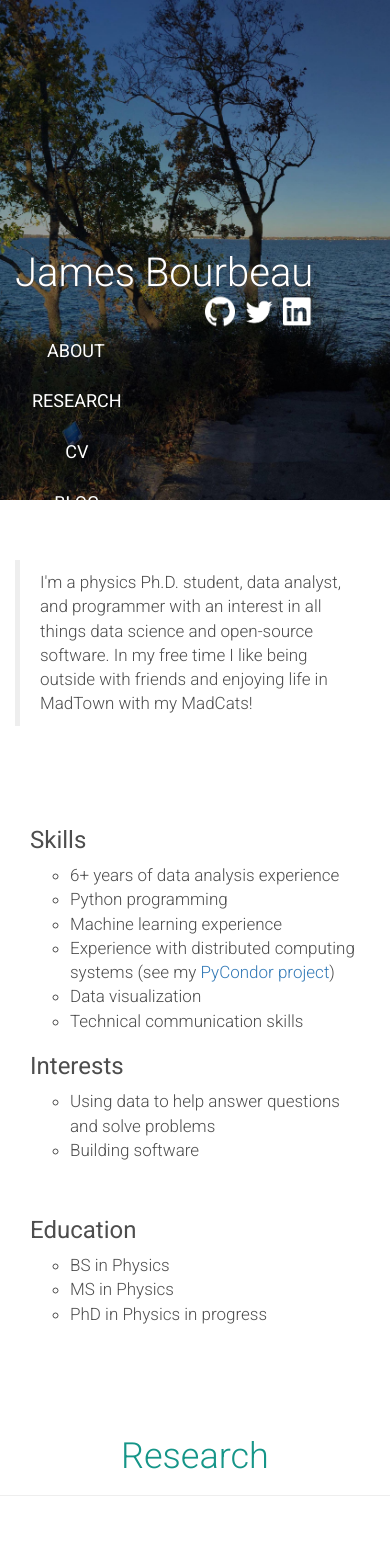
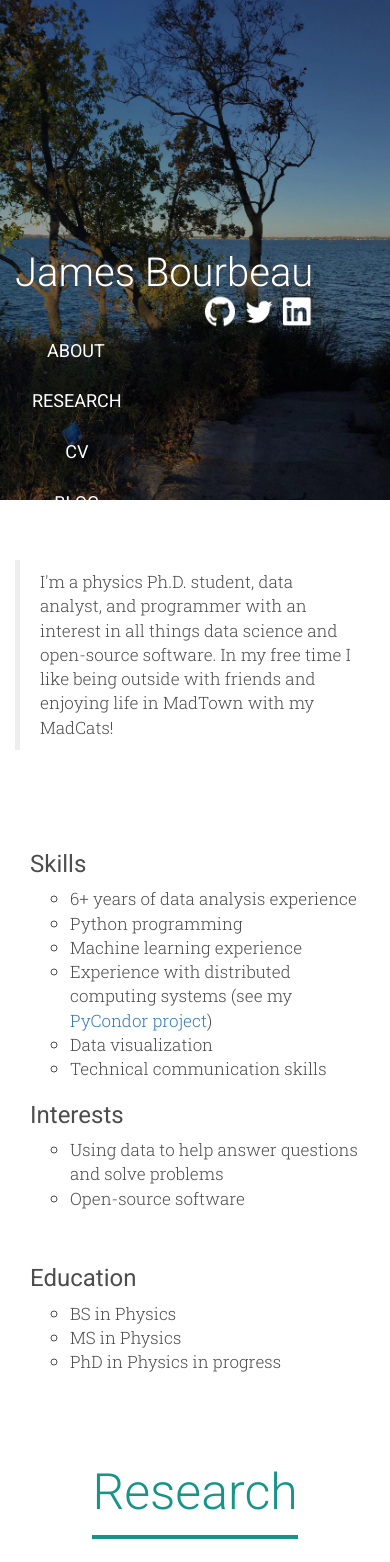
Before and after one commit to sam-fahey/jrbourbeau.github.io, a Jekyll site: the page built from index.html, in a window 390 px wide. Shown: the top 1562 px of the page. Built offline with Jekyll 4.4.1, drawn with Linux system fonts in a browser that asks for light colours; nearby versions of some CDN libraries; some of the changed text lies outside the part shown.

Commit message:
Updates research section

```diff
--- a/_config.yml
+++ b/_config.yml
@@ -18,3 +18,4 @@
 
 # Build settings
 markdown: kramdown
+highlighter: pygments
--- a/_includes/custom_head.html
+++ b/_includes/custom_head.html
@@ -12,7 +12,7 @@
     <script src="https://ajax.googleapis.com/ajax/libs/jquery/3.1.1/jquery.min.js"></script>
 
     <link rel="stylesheet" href="{{ "/css/site.css" | prepend: site.baseurl }}">
-    <link href="https://fonts.googleapis.com/css?family=Lato:300,400|Roboto:300,300i,400,400i,500,700" rel="stylesheet">
+    <link href="https://fonts.googleapis.com/css?family=Lato:300,400|Roboto:300,300i,400,400i,500,700|Roboto+Slab:300,400,500" rel="stylesheet">
     <link rel="canonical" href="{{ page.url | replace:'index.html','' | prepend: site.baseurl | prepend: site.url }}">
 
     <link rel="alternate" type="application/rss+xml" title="{{ site.title }}" href="{{ "/feed.xml" | prepend: site.baseurl | prepend: site.url }}">
--- a/_sass/_variables.scss
+++ b/_sass/_variables.scss
@@ -5,7 +5,8 @@
 $light-gray: #F2F2F2;
 $dark-gray: #4d4d4d;
 $diff-color: rgb(250, 246, 236);
-$normal-font: 'Roboto', sans-serif;
+// $normal-font: 'Roboto', sans-serif;
+$normal-font: 'Roboto Slab', serif;
 $header-font: 'Roboto', sans-serif;
 $font-size: 17px;
 
@@ -280,6 +281,14 @@
 .green-text {
     // color: rgb(81, 145, 116);
     color: rgb(21, 149, 136);
+    font-size: 50px;
+}
+
+.hr-width {
+  border-top: 0px solid rgb(21, 149, 136) !important;
+  padding: 0;
+  margin-top: 0.3em !important;
+  border-width: 4px !important;
 }
 
 lead {
--- a/index.html
+++ b/index.html
@@ -69,7 +69,7 @@
 				<h3 class='header'>Interests</h3>
 				<ul>
 					<li> Using data to help answer questions and solve problems </li>
-					<li> Building software </li>
+					<li> Open-source software </li>
 				</ul>
 				<br />
                 <h3 class='header'> Education </h3>
@@ -92,36 +92,41 @@
 		<!-- <div class="jumbotron">
 		    <a id='research' class='scroll-link'><h1 class='green-text'>Research</h1></a>
 	    </div> -->
-		<div class="page-header text-center">
+		<div class="text-center">
+		<!-- <div class="page-header text-center"> -->
 			<a id='research' class='scroll-link'></a>
-		    <h1 class='green-text light-weight-font'>Research</h1>
+		    <h1 class='green-text light-weight-font' style="display: inline-block;">Research
+				<hr class='hr-width'/>
+			</h1>
+
 		</div>
 	</div>
 	<div class="row bottom-padding">
-		<div class="col-sm-2 vcenter">
+		<div class="col-sm-1 vcenter">
 		</div><!--
 		--><div class="col-sm-4 vcenter">
+			<img class="img-responsive" width="80%" src="{{ site.baseurl }}/assets/bdt.png" alt="radviz" style="margin: 0 auto;">
+			<!-- <img class="img-responsive" width="80%" src="{{ site.baseurl }}/assets/icetop-event.png" alt="radviz" style="margin: 0 auto;"> -->
+		</div><!--
+		--><div class="col-sm-5 vcenter">
 			<h3 class='mid-weight-font'>Cosmic-ray Composition</h3>
 			<p>
-				My current work focuses on applying machine learning techniques to data collected using the IceCube South Pole Neutrino Observatory. The goal of my analysis is to study the composition dependence of the cosmic-ray (CR) flux and arrival-direction anisotropy, which can help guide us towards answering fundamental questions about the origin of cosmic rays. More information can be found on the <a href="https://github.com/jrbourbeau/cr-composition" target="_blank">GitHub</a> page for this analysis.
+				Cosmic rays are charged particles (e.g. protons, alpha particles, iron nuclei, etc.) originating from outer space. I focus on applying machine learning techniques to data collected with the IceCube South Pole Neutrino Observatory to study the composition of cosmic-rays at high energies. A better understanding of the cosmic-ray composition can help answer fundamental questions related to the origin of cosmic rays. More information can be found on the <a href="https://github.com/jrbourbeau/cr-composition" target="_blank">GitHub</a> page for this analysis.
 			</p>
-		</div><!--
-		--><div class="col-sm-4 vcenter">
-			<img class="img-responsive" width="80%" src="{{ site.baseurl }}/assets/icetop-event.png" alt="radviz" style="margin: 0 auto;">
 		</div><!--
 		--><div class="col-sm-2 vcenter">
 		</div>
 	</div>
 	<div class="row vertical-align bottom-padding">
-		<div class="col-sm-2">
+		<div class="col-sm-1">
 		</div>
 		<div class="col-sm-4 hidden-md hidden-sm hidden-xs">
 			<img class="img-responsive" width="80%" src="{{ site.baseurl }}/assets/Zprime-feynman.png" alt="Mono-Z' Feynman diagram" style="margin: 0 auto;">
 		</div>
-		<div class="col-sm-4">
+		<div class="col-sm-5">
 			<h3 class='mid-weight-font'>Dark Matter Phenomenology</h3>
 			<p>
-				During my first two years of graduate school I worked with <a href="http://www.physics.wisc.edu/~yangbai/Home.html">Yang Bai</a> in the high energy
+				Previously I worked with <a href="http://www.physics.wisc.edu/~yangbai/Home.html">Yang Bai</a> in the high energy
 				<a href="http://www.pheno.wisc.edu/">phenomenology group</a> on investigating a specific dark matter signature produced by Z' jets at the Large Hadron Collider (LHC). We, along with our collaborator Tongyan Lin, published a paper on
 				this topic in the Journal for High Energy Physics [<a href="http://arxiv.org/abs/1504.01395">arXiv:1504.01395</a>].
 			</p>
```
